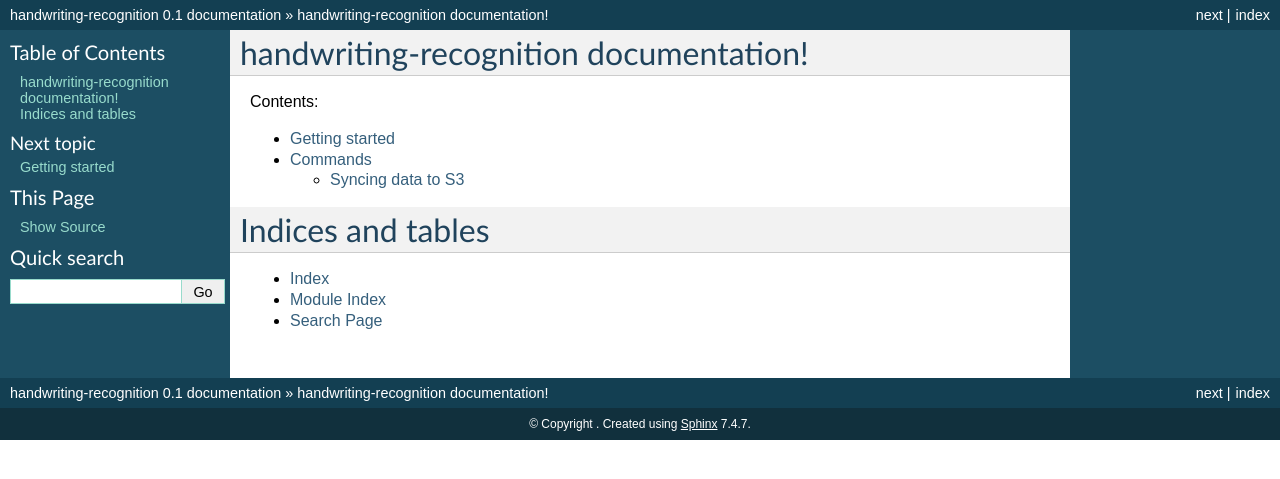
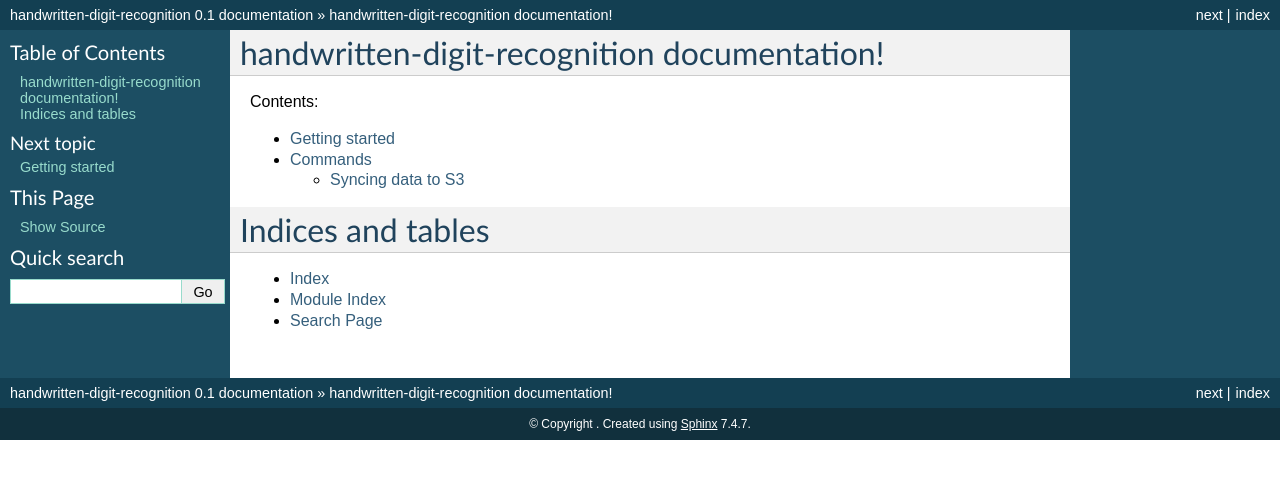
Before and after one commit to blesswinsamuel/mnist-ocr, a Sphinx documentation site: the page built from docs/index.rst, in a window 1280 px wide. Shown: the top 479 px of the page. Built offline with Sphinx 7.4.7, drawn with Linux system fonts in a browser that asks for light colours.

Commit message:
Rename to handwritten-digit-recognition

```diff
--- a/docs/commands.rst
+++ b/docs/commands.rst
@@ -6,5 +6,5 @@ The Makefile contains the central entry points for common tasks related to this
 Syncing data to S3
 ^^^^^^^^^^^^^^^^^^
 
-* `make sync_data_to_s3` will use `aws s3 sync` to recursively sync files in `data/` up to `s3://handwriting-recognition-bless/data/`.
-* `make sync_data_from_s3` will use `aws s3 sync` to recursively sync files from `s3://handwriting-recognition-bless/data/` to `data/`.
+* `make sync_data_to_s3` will use `aws s3 sync` to recursively sync files in `data/` up to `s3://handwritten-digit-recognition-bless/data/`.
+* `make sync_data_from_s3` will use `aws s3 sync` to recursively sync files from `s3://handwritten-digit-recognition-bless/data/` to `data/`.
--- a/docs/conf.py
+++ b/docs/conf.py
@@ -1,6 +1,6 @@
 # -*- coding: utf-8 -*-
 #
-# handwriting-recognition documentation build configuration file, created by
+# handwritten-digit-recognition documentation build configuration file, created by
 # sphinx-quickstart.
 #
 # This file is execfile()d with the current directory set to its containing dir.
@@ -29,28 +29,28 @@ import sys
 extensions = []
 
 # Add any paths that contain templates here, relative to this directory.
-templates_path = ['_templates']
+templates_path = ["_templates"]
 
 # The suffix of source filenames.
-source_suffix = '.rst'
+source_suffix = ".rst"
 
 # The encoding of source files.
 # source_encoding = 'utf-8-sig'
 
 # The master toctree document.
-master_doc = 'index'
+master_doc = "index"
 
 # General information about the project.
-project = u'handwriting-recognition'
+project = "handwritten-digit-recognition"
 
 # The version info for the project you're documenting, acts as replacement for
 # |version| and |release|, also used in various other places throughout the
 # built documents.
 #
 # The short X.Y version.
-version = '0.1'
+version = "0.1"
 # The full version, including alpha/beta/rc tags.
-release = '0.1'
+release = "0.1"
 
 # The language for content autogenerated by Sphinx. Refer to documentation
 # for a list of supported languages.
@@ -64,7 +64,7 @@ release = '0.1'
 
 # List of patterns, relative to source directory, that match files and
 # directories to ignore when looking for source files.
-exclude_patterns = ['_build']
+exclude_patterns = ["_build"]
 
 # The reST default role (used for this markup: `text`) to use for all documents.
 # default_role = None
@@ -81,7 +81,7 @@ exclude_patterns = ['_build']
 # show_authors = False
 
 # The name of the Pygments (syntax highlighting) style to use.
-pygments_style = 'sphinx'
+pygments_style = "sphinx"
 
 # A list of ignored prefixes for module index sorting.
 # modindex_common_prefix = []
@@ -91,7 +91,7 @@ pygments_style = 'sphinx'
 
 # The theme to use for HTML and HTML Help pages.  See the documentation for
 # a list of builtin themes.
-html_theme = 'default'
+html_theme = "default"
 
 # Theme options are theme-specific and customize the look and feel of a theme
 # further.  For a list of options available for each theme, see the
@@ -120,7 +120,7 @@ html_theme = 'default'
 # Add any paths that contain custom static files (such as style sheets) here,
 # relative to this directory. They are copied after the builtin static files,
 # so a file named "default.css" will overwrite the builtin "default.css".
-html_static_path = ['_static']
+html_static_path = ["_static"]
 
 # If not '', a 'Last updated on:' timestamp is inserted at every page bottom,
 # using the given strftime format.
@@ -164,7 +164,7 @@ html_static_path = ['_static']
 # html_file_suffix = None
 
 # Output file base name for HTML help builder.
-htmlhelp_basename = 'handwriting-recognitiondoc'
+htmlhelp_basename = "handwritten-digit-recognitiondoc"
 
 
 # -- Options for LaTeX output --------------------------------------------------
@@ -172,10 +172,8 @@ htmlhelp_basename = 'handwriting-recognitiondoc'
 latex_elements = {
     # The paper size ('letterpaper' or 'a4paper').
     # 'papersize': 'letterpaper',
-
     # The font size ('10pt', '11pt' or '12pt').
     # 'pointsize': '10pt',
-
     # Additional stuff for the LaTeX preamble.
     # 'preamble': '',
 }
@@ -183,10 +181,13 @@ latex_elements = {
 # Grouping the document tree into LaTeX files. List of tuples
 # (source start file, target name, title, author, documentclass [howto/manual]).
 latex_documents = [
-    ('index',
-     'handwriting-recognition.tex',
-     u'handwriting-recognition Documentation',
-     u"Blesswin Samuel", 'manual'),
+    (
+        "index",
+        "handwritten-digit-recognition.tex",
+        "handwritten-digit-recognition Documentation",
+        "Blesswin Samuel",
+        "manual",
+    ),
 ]
 
 # The name of an image file (relative to this directory) to place at the top of
@@ -215,8 +216,13 @@ latex_documents = [
 # One entry per manual page. List of tuples
 # (source start file, name, description, authors, manual section).
 man_pages = [
-    ('index', 'handwriting-recognition', u'handwriting-recognition Documentation',
-     [u"Blesswin Samuel"], 1)
+    (
+        "index",
+        "handwritten-digit-recognition",
+        "handwritten-digit-recognition Documentation",
+        ["Blesswin Samuel"],
+        1,
+    )
 ]
 
 # If true, show URL addresses after external links.
@@ -229,9 +235,15 @@ man_pages = [
 # (source start file, target name, title, author,
 #  dir menu entry, description, category)
 texinfo_documents = [
-    ('index', 'handwriting-recognition', u'handwriting-recognition Documentation',
-     u"Blesswin Samuel", 'handwriting-recognition',
-     'Recognize handwritten digits', 'Miscellaneous'),
+    (
+        "index",
+        "handwritten-digit-recognition",
+        "handwritten-digit-recognition Documentation",
+        "Blesswin Samuel",
+        "handwritten-digit-recognition",
+        "Recognize handwritten digits",
+        "Miscellaneous",
+    ),
 ]
 
 # Documents to append as an appendix to all manuals.
--- a/docs/index.rst
+++ b/docs/index.rst
@@ -1,9 +1,9 @@
-.. handwriting-recognition documentation master file, created by
+.. handwritten-digit-recognition documentation master file, created by
    sphinx-quickstart.
    You can adapt this file completely to your liking, but it should at least
    contain the root `toctree` directive.
 
-handwriting-recognition documentation!
+handwritten-digit-recognition documentation!
 ==============================================
 
 Contents:
```
Also changed, not shown: README.md (+1 -1 lines), 3 other files.
